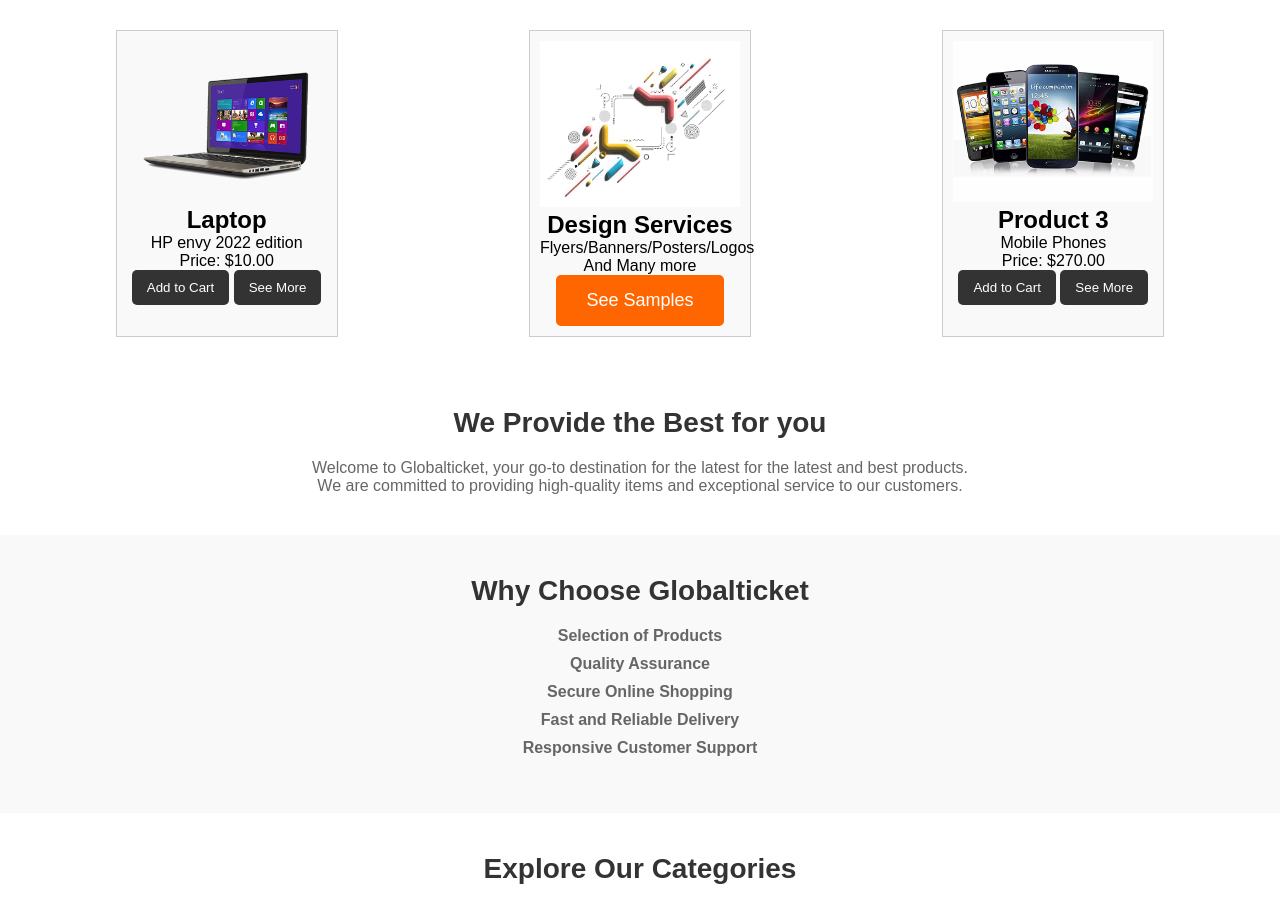
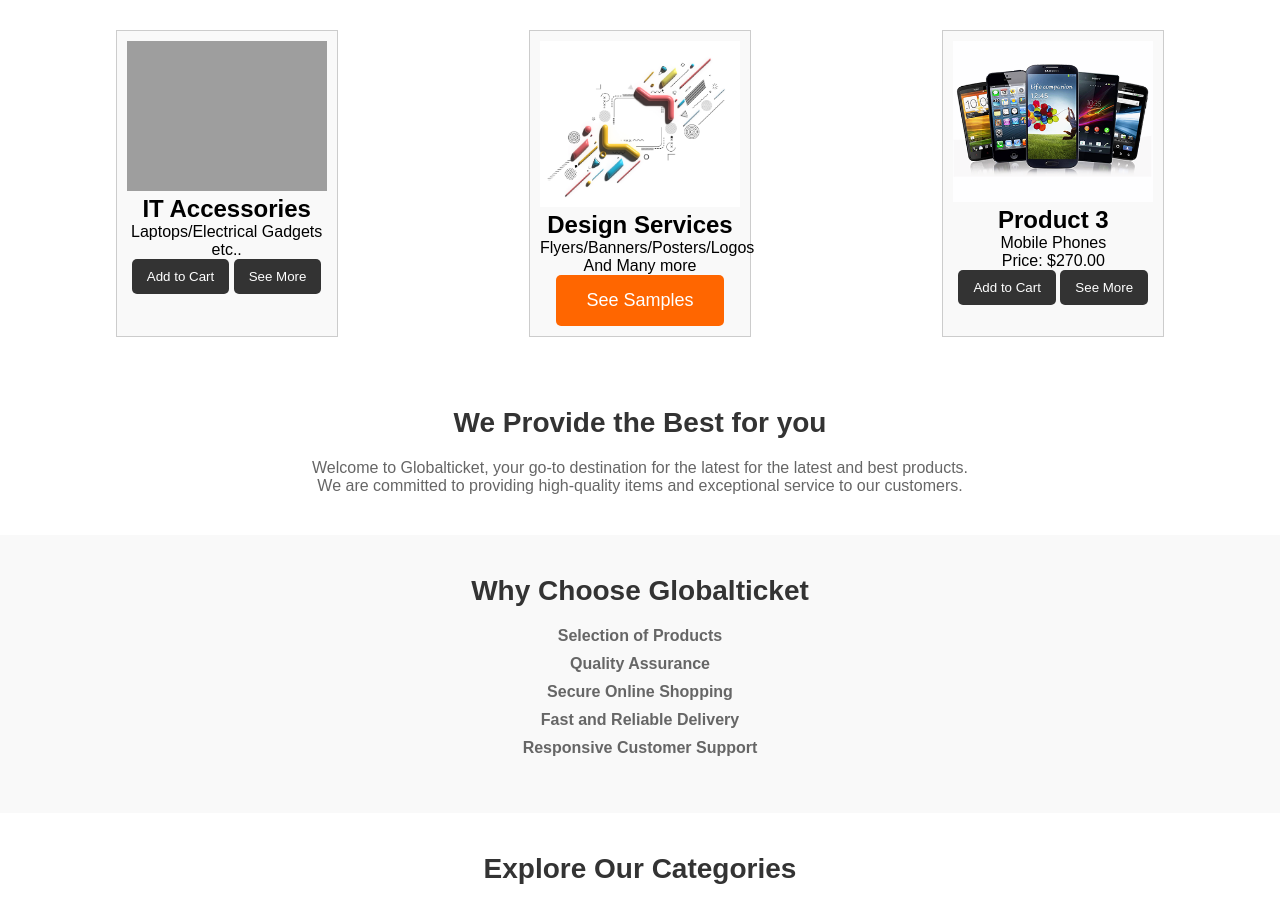
Before and after one commit to Stemmanuel95/Ecommerce, a Flask app: page / in a window 1280 px wide. Shown: the part 736-1639 px from the top of the page. Run offline with Flask 3, Linux system fonts and the light colour scheme; some libraries are stand-ins or nearby versions; grey boxes are pictures that could not be loaded.

Commit message:
Updated homepage

```diff
--- a/templates/index.html
+++ b/templates/index.html
@@ -52,10 +52,9 @@
     <!--List of available products on the site-->
     <section class="product-list-index">
         <article class="product-index">
-            <img src="static/images/laptop-img.png" alt="Product 1">
-            <h2>Laptop</h2>
-            <p>HP envy 2022 edition</p>
-            <p>Price: $10.00</p>
+            <img src="static/images/travel-still-life-pack.jpg" alt="Product 1">
+            <h2>IT Accessories</h2>
+            <p>Laptops/Electrical Gadgets etc..</p>
             <button>Add to Cart</button>
             <button>See More</button>
         </article>
```
